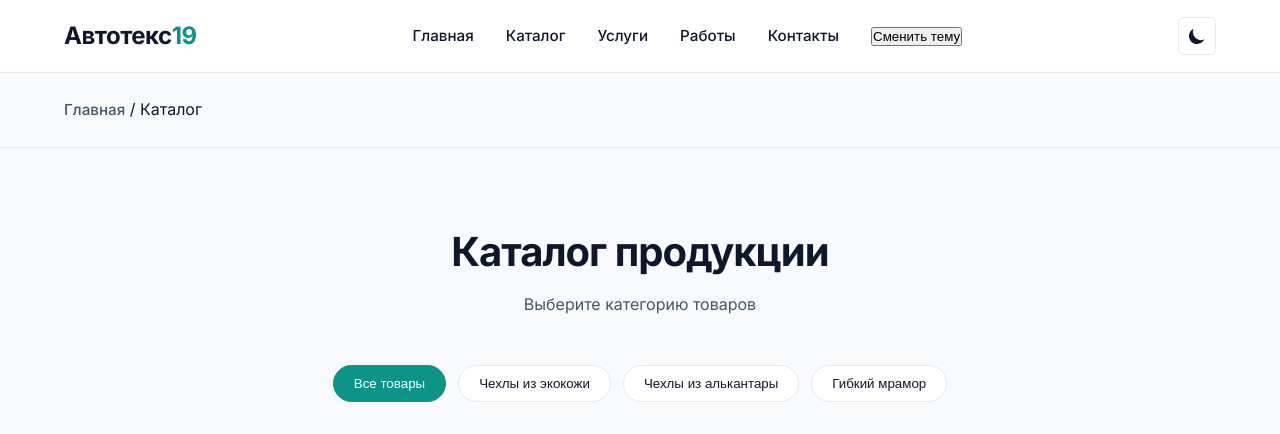
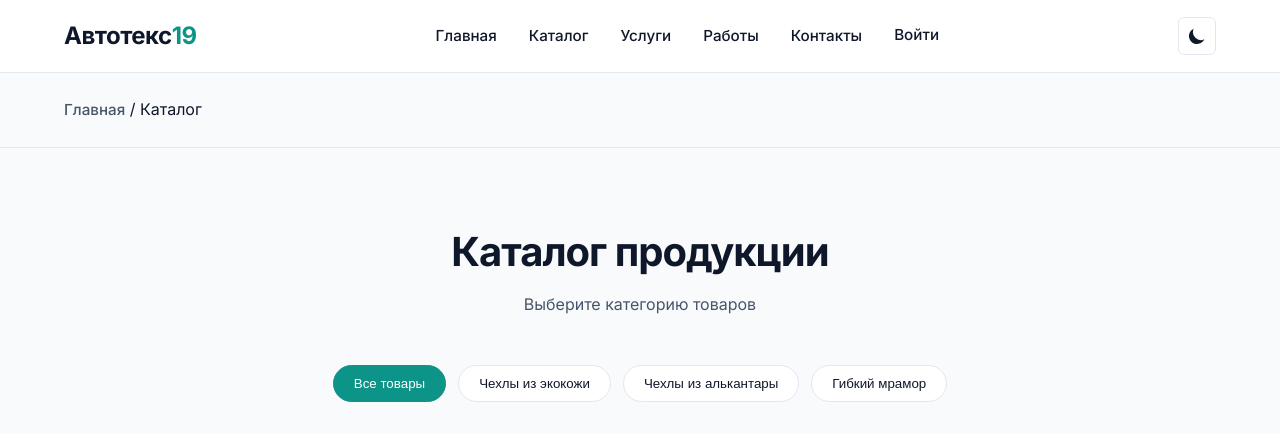
Before and after one commit to dyedblackhair/autotex19, a plain HTML site: page catalog.html in a window 1280 px wide. Shown: the top 434 px of the page. Drawn offline with Linux system fonts and the light colour scheme.

Commit message:
Update catalog.html

```diff
--- a/catalog.html
+++ b/catalog.html
@@ -13,7 +13,6 @@
     <div class="container nav-wrapper">
         <a href="index.html" class="logo">Автотекс<span>19</span></a>
 
-        <!-- Бургер-меню -->
         <button class="burger" id="burger" aria-label="Открыть меню">
             <span></span>
             <span></span>
@@ -27,17 +26,10 @@
                 <li><a href="services.html">Услуги</a></li>
                 <li><a href="portfolio.html">Работы</a></li>
                 <li><a href="contacts.html">Контакты</a></li>
+                <a href="login.html">Войти</a>
 
-                <!-- Кнопка смены темы в мобильном меню -->
-                <li class="theme-item">
-                    <button class="theme-toggle-mobile" id="theme-toggle-mobile" aria-label="Переключить тему">
-                        <span>Сменить тему</span>
-                    </button>
-                </li>
             </ul>
         </nav>
-
-        <!-- Кнопка темы для десктопа -->
         <button class="theme-toggle" id="theme-toggle-desktop" onclick="toggleTheme()" aria-label="Переключить тему">
             <svg width="20" height="20" fill="currentColor" viewBox="0 0 20 20">
                 <path d="M17.293 13.293A8 8 0 016.707 2.707a8.001 8.001 0 1010.586 10.586z"/>
```
